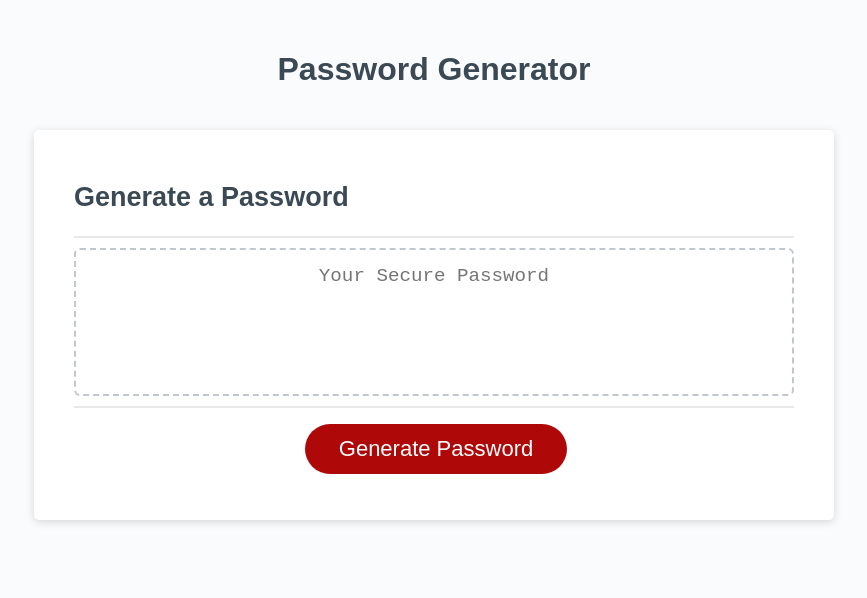
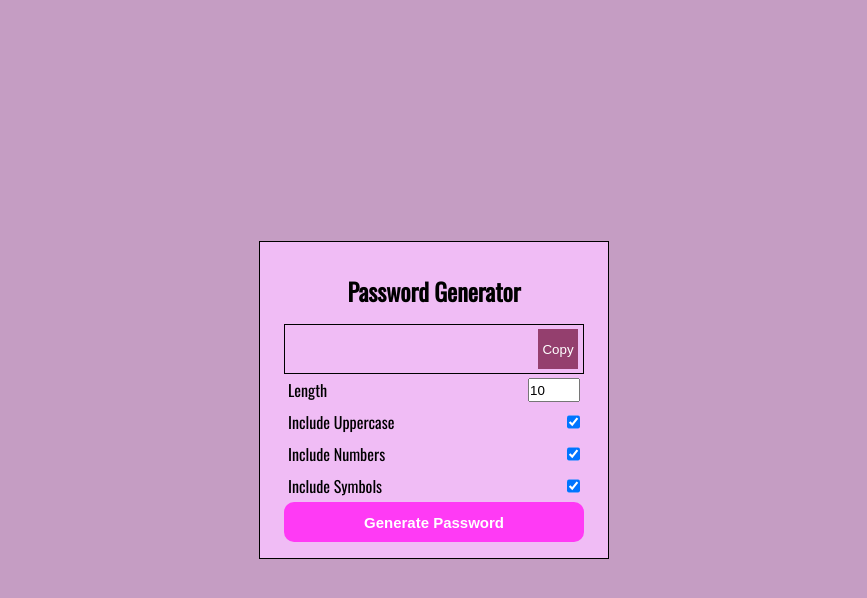
Before and after one commit to Cod1ng-Kobold/passwordgenerator, a plain HTML site: page index.html in a window 1280 px wide. Shown: the whole page, without its empty margins (206-1073 px from the left). Drawn offline with nearby package versions, Linux system fonts and the light colour scheme.

Commit message:
Changed around code, streamlined the webpage with CSS, added options to password generation

```diff
--- a/index.html
+++ b/index.html
@@ -1,34 +1,44 @@
-<!DOCTYPE html>
-<html lang="en">
+<!DOCTYPE html lang="en">
+
 <head>
-    <meta charset="UTF-8" />
-    <meta name="viewport" content="width=device-width, initial-scale=1.0" />
-    <meta http-equiv="X-UA-Compatible" content="ie=edge" />
+    <meta charset="UTF-8">
+    <meta name="viewport" content="width=device-width, initial-scale=1.0">
+    <link rel="stylesheet" href="style.css">
+    <link rel="preconnect" href="https://fonts.gstatic.com">
+    <link href="https://fonts.googleapis.com/css2?family=Oswald&display=swap" rel="stylesheet">
+    <script src="script.js" defer></script>
     <title>Password Generator</title>
-    <link rel="stylesheet" href="style.css" />
 </head>
+
 <body>
-    <div class="wrapper">
-      <header>
-        <h1>Password Generator</h1>
-      </header>
-      <div class="card">
-        <div class="card-header">
-          <h2>Generate a Password</h2>
+    <form id="passwordGeneratorForm">
+        <div class="container">
+            <h2>Password Generator</h2>
+            <div class="result__container">
+                <span id="result"></span>
+                <button id="copy">Copy</button>
             </div>
-        <div class="card-body">
-          <textarea
-            readonly
-            id="password"
-            placeholder="Your Secure Password"
-            aria-label="Generated Password"
-          ></textarea>
+            <div class="options">
+                <div class="option">
+                    <label>Length</label>
+                    <input type="number" id="length" min="4" max="20" value="10">
                 </div>
-        <div class="card-footer">
-          <button id="generate" class="btn">Generate Password</button>
+                <div class="option">
+                    <label>Include Uppercase</label>
+                    <input type="checkbox" id="uppercase" checked>
+                </div>
+                <div class="option">
+                    <label>Include Numbers</label>
+                    <input type="checkbox" id="numbers" checked>
+                </div>
+                <div class="option">
+                    <label>Include Symbols</label>
+                    <input type="checkbox" id="symbols" checked>
                 </div>
             </div>
+            <button class="btn" id="generate" type="submit">Generate Password</button>
         </div>
-    <script src="script.js"></script>
+    </form>
 </body>
+
 </html>
--- a/script.js
+++ b/script.js
@@ -1,19 +1,80 @@
-// Assignment Code
-var generateBtn = document.getElementById(password);
+// Getting the DOM Eleements
+const resultDOM = document.getElementById('result');
+const copybtnDOM = document.getElementById('copy');
+const lengthDOM = document.getElementById('length');
+const uppercaseDOM = document.getElementById('uppercase');
+const numbersDOM = document.getElementById('numbers');
+const symbolsDOM = document.getElementById('symbols');
+const generatebtn = document.getElementById('generate');
+const form = document.getElementById('passwordGeneratorForm');
 
-// Write password to the #password input
-function writePassword() {
-  var password = "";
-  var passwordLength = 16;
-  var chars = "ABCDEFGHIJKLMNOPQRSTUVWXYZabcdefghijklmnopqrstuvwxyz0123456789!@#$%&";
+// Generating Character Codes
+const UPPERCASE_CODES = arrayFromLowToHigh(65, 90);
+const LOWERCASE_CODES = arrayFromLowToHigh(97, 122);
+const NUMBER_CODES = arrayFromLowToHigh(48, 57);
+const SYMBOL_CODES = arrayFromLowToHigh(33, 47)
+  .concat(arrayFromLowToHigh(58, 64))
+  .concat(arrayFromLowToHigh(91, 96))
+  .concat(arrayFromLowToHigh(123, 126));
+
+// Copy Password
+copybtnDOM.addEventListener('click', () => {
+  const textarea = document.createElement('textarea');
+  const passwordToCopy = resultDOM.innerText;
+
+  // Edge Case when Password is Empty
+  if (!passwordToCopy) return;
+
+  // Copy Functionality
+  textarea.value = passwordToCopy;
+  document.body.appendChild(textarea);
+  textarea.select();
+  document.execCommand('copy');
+  textarea.remove();
+  alert('Password Copied to Clipboard! Make sure you put it somewhere safe!');
+});
+
+// Checking the options that are selected and setting the password
+form.addEventListener('submit', (e) => {
+  e.preventDefault();
+  const characterAmount = lengthDOM.value;
+  const includeUppercase = uppercaseDOM.checked;
+  const includeNumbers = numbersDOM.checked;
+  const includeSymbols = symbolsDOM.checked;
+  const password = generatePassword(
+    characterAmount,
+    includeUppercase,
+    includeNumbers,
+    includeSymbols
+  );
+  resultDOM.innerText = password;
+});
+
+// Password Generating Function
+let generatePassword = (
+  characterAmount,
+  includeUppercase,
+  includeNumbers,
+  includeSymbols
+) => {
+  let charCodes = LOWERCASE_CODES;
+  if (includeUppercase) charCodes = charCodes.concat(UPPERCASE_CODES);
+  if (includeSymbols) charCodes = charCodes.concat(SYMBOL_CODES);
+  if (includeNumbers) charCodes = charCodes.concat(NUMBER_CODES);
+  const passwordCharacters = [];
+  for (let i = 0; i < characterAmount; i++) {
+    const characterCode =
+      charCodes[Math.floor(Math.random() * charCodes.length)];
+    passwordCharacters.push(String.fromCharCode(characterCode));
+  }
+  return passwordCharacters.join('');
+};
+
+// Character Code Generating Function
+function arrayFromLowToHigh(low, high) {
+  const array = [];
+  for (let i = low; i <= high; i++) {
+    array.push(i);
+  }
+  return array;
 }
-
-for (var i = 0; i <= passwordLength; i++) {
-  var randomNumber = Math.floor(Math.random() * chars.length);
-  password += chars.substring(randomNumber, randomNumber +1);
- }
-
- document.getElementById("password").value = password;
-
-// Add event listener to generate button
-generateBtn.addEventListener("click", writePassword);
--- a/style.css
+++ b/style.css
@@ -1,137 +1,81 @@
-*,
-*::before,
-*::after {
+* {
+  margin: 0;
+  padding: 0;
   box-sizing: border-box;
 }
 
-html,
-body,
-.wrapper {
-  height: 100%;
-  margin: 0;
-  padding: 0;
+body {
+  height: 100vh;
+  width: 100vw;
+  display: flex;
+  align-items: center;
+  justify-content: center;
+  flex-direction: column;
+  font-family: 'Oswald', sans-serif;
+  background-color: #c59dc3;
 }
 
-body {
-  font-family: sans-serif;
-  background-color: #f9fbfd;
+.container {
+  padding: 1rem 1.5rem;
+  border: 1px solid black;
+  width: 350px;
+  background-color: #f0bcf5;
 }
 
-.wrapper {
-  padding-top: 30px;
-  padding-left: 20px;
-  padding-right: 20px;
+h2 {
+  text-align: center;
+  padding: 15px 0;
 }
 
-header {
-  text-align: center;
-  padding: 20px;
-  padding-top: 0px;
-  color: hsl(206, 17%, 28%);
+.option {
+  display: flex;
+  justify-content: space-between;
+  padding: 4px;
 }
 
-.card {
-  background-color: hsl(0, 0%, 100%);
-  border-radius: 5px;
-  border-width: 1px;
-  box-shadow: rgba(0, 0, 0, 0.15) 0px 2px 8px 0px;
-  color: hsl(206, 17%, 28%);
-  font-size: 18px;
-  margin: 0 auto;
-  max-width: 800px;
-  padding: 30px 40px;
+.result__container {
+  height: 50px;
+  width: 100%;
+  display: flex;
+  justify-content: space-between;
+  align-items: center;
+  border: 1px solid black;
+  padding: 0 5px;
 }
 
-.card-header::after {
-  content: " ";
-  display: block;
-  width: 100%;
-  background: #e7e9eb;
-  height: 2px;
+.result-container #result {
+  word-wrap: break-word;
+  max-width: calc(100% - 40px);
 }
 
-.card-body {
-  min-height: 100px;
+.result__container #copy {
+  height: 40px;
+  width: 40px;
+  background-color: #943f6e;
+  color: #ffffff;
+  border: none;
+  cursor: pointer;
+  outline: none;
 }
 
-.card-footer {
-  text-align: center;
+.result__container #copy:hover {
+  background-color: #411c36;
+  color: #ffffff;
 }
 
-.card-footer::before {
-  content: " ";
-  display: block;
+#generate {
+  height: 40px;
   width: 100%;
-  background: #e7e9eb;
-  height: 2px;
+  border-radius: 10px;
+  border: none;
+  background-color: #ff3af5;
+  color: #ffffff;
+  font-size: 15px;
+  font-weight: bold;
+  cursor: pointer;
+  outline: none;
 }
-
-.card-footer::after {
-  content: " ";
-  display: block;
-  clear: both;
+#generate:hover {
+  background-color: #4b0636;
+  color: #ffffff;
 }
-
-.btn {
-  border: none;
-  background-color: hsl(360, 91%, 36%);
-  border-radius: 25px;
-  box-shadow: rgba(0, 0, 0, 0.1) 0px 1px 6px 0px rgba(0, 0, 0, 0.2) 0px 1px 1px
-    0px;
-  color: hsl(0, 0%, 100%);
-  display: inline-block;
-  font-size: 22px;
-  line-height: 22px;
-  margin: 16px 16px 16px 20px;
-  padding: 14px 34px;
-  text-align: center;
-  cursor: pointer;
-}
-
-button[disabled] {
-  cursor: default;
-  background: #c0c7cf;
-}
-
-.float-right {
-  float: right;
-}
-
-#password {
-  -webkit-appearance: none;
-  -moz-appearance: none;
-  appearance: none;
-  border: none;
-  display: block;
-  width: 100%;
-  padding-top: 15px;
-  padding-left: 15px;
-  padding-right: 15px;
-  padding-bottom: 85px;
-  font-size: 1.2rem;
-  text-align: center;
-  margin-top: 10px;
-  margin-bottom: 10px;
-  border: 2px dashed #c0c7cf;
-  border-radius: 6px;
-  resize: none;
-  overflow: hidden;
-}
-
-@media (max-width: 690px) {
-  .btn {
-    font-size: 1rem;
-    margin: 16px 0px 0px 0px;
-    padding: 10px 15px;
-  }
-
-  #password {
-    font-size: 1rem;
-  }
-}
-
-@media (max-width: 500px) {
-  .btn {
-    font-size: 0.8rem;
-  }
-}
```
Lines whose indentation alone changed are shown as unchanged.
